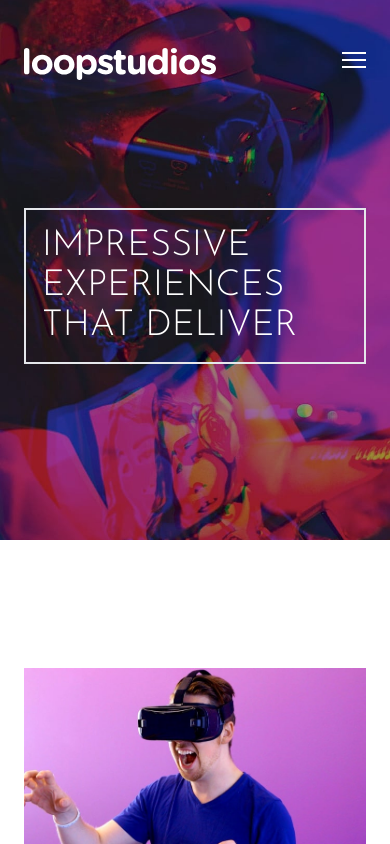
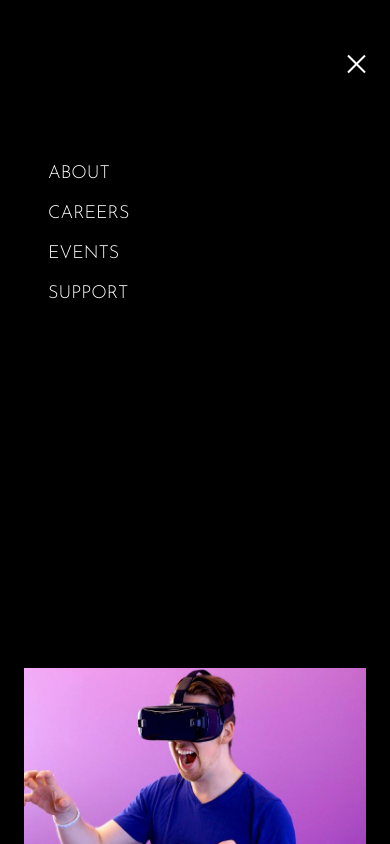
Before and after one commit to ekmin/loopstudios, a website: page index.html in a window 390 px wide. Both pictures are taken after a click on the button 354 px from the left and 64 px from the top of the page. Shown: the top 844 px of the page. Drawn offline with Linux system fonts and the light colour scheme.

Commit message:
finished the hamburger menu

```diff
--- a/index.html
+++ b/index.html
@@ -55,7 +55,13 @@
                     </button>
                 </div>
             </nav>
-            <!-- @todo - Mobile Menu -->
+            <!-- Mobile Menu -->
+            <div id="menu" class="absolute top-0 bottom-0 left-0 hidden flex-col self-end w-full min-h-screen py-1 pt-40 pl-12 space-y-3 text-lg text-white uppercase bg-black">
+                <a href="#" class="hover:text-pink-500">About</a>
+                <a href="#" class="hover:text-pink-500">Careers</a>
+                <a href="#" class="hover:text-pink-500">Events</a>
+                <a href="#" class="hover:text-pink-500">Support</a>
+            </div>
 
             <div class="max-w-lg mt-32 mb-32 p-4 font-sans text-4xl text-white uppercase border-2 md:p-10 md:m-32 md:mx-0 md:text-6xl">
                 Impressive Experiences That Deliver
@@ -283,7 +289,7 @@
 
                     <!-- Copy -->
                     <div class="font-bold">
-                        &copy; 2022 Loopstudios. All RIghts Reserved
+                        &copy; 2022 Loopstudios. All Rights Reserved
                     </div>
                 </div>
             </div>
--- a/js/script.js
+++ b/js/script.js
@@ -0,0 +1,10 @@
+const btn = document.getElementById("menu-btn");
+const menu = document.getElementById("menu");
+
+btn.addEventListener("click", navToggle);
+
+function navToggle() {
+    btn.classList.toggle("open");
+    menu.classList.toggle("flex");
+    menu.classList.toggle("hidden");
+}
```
Also changed, not shown: css/style.css.
